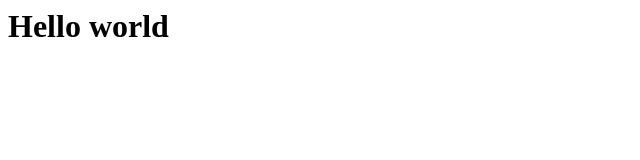
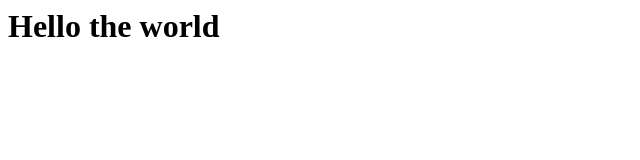
Before and after one commit to Freddielandergren/Freddielandergren.github.io, a plain HTML site: page index.html in a window 1280 px wide. Shown: the whole page, without its empty margins (0-640 px from the left). Drawn offline with Linux system fonts and the light colour scheme.

Commit message:
Update index.html

```diff
--- a/index.html
+++ b/index.html
@@ -7,7 +7,7 @@
 </head>
 <body>
     <h1>
-        Hello world
+        Hello the world
     </h1>
 </body>
 </html>
```
